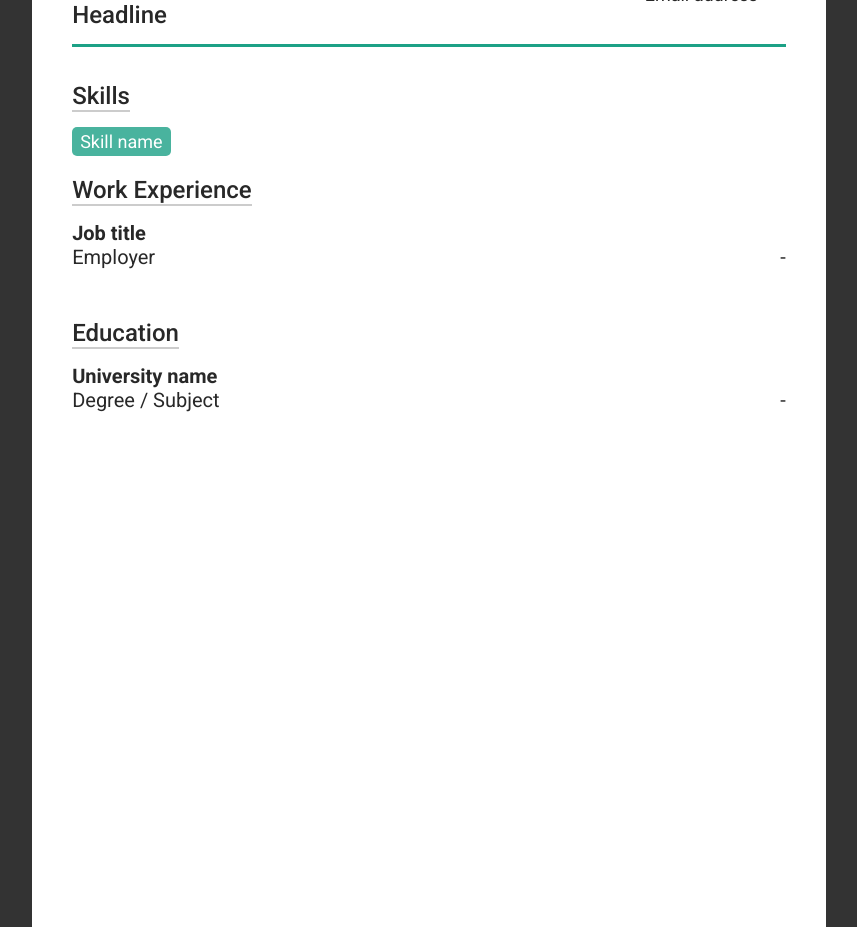
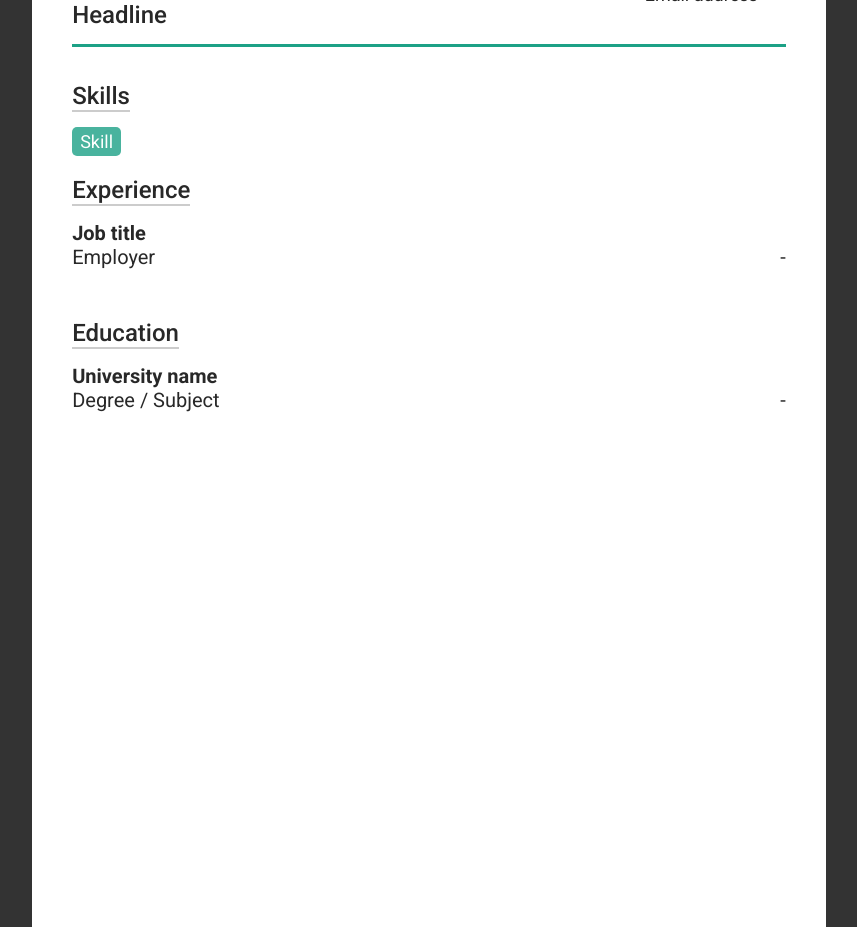
Before and after one commit to ipeng5/cv-application, a React (Create React App) app: page / in a window 1280 px wide. Shown: the part 1240-2167 px from the top of the page, without its empty margins (211-1068 px from the left). Built offline with nearby package versions, Linux system fonts and the light colour scheme; a web font is replaced by a local one.

Commit message:
Update default template

```diff
--- a/src/components/preview/EducationItem.js
+++ b/src/components/preview/EducationItem.js
@@ -4,7 +4,7 @@ export default function EducationItem(props) {
       <h3>{props.educationItem.uni ? props.educationItem.uni : 'University name'}</h3>
       <div className="details">
         <h4>{props.educationItem.subject ? props.educationItem.subject : 'Degree / Subject'}</h4>
-        <h4>
+        <h4 className="date">
           {props.educationItem.from} - {props.educationItem.to}
         </h4>
       </div>
--- a/src/components/preview/Experience.js
+++ b/src/components/preview/Experience.js
@@ -6,7 +6,7 @@ export default function Experience(props) {
   ));
   return (
     <div>
-      {experienceItems.length > 0 && <h2>Work Experience</h2>}
+      {experienceItems.length > 0 && <h2>Experience</h2>}
       {experienceItems}
     </div>
   );
--- a/src/components/preview/ExperienceItem.js
+++ b/src/components/preview/ExperienceItem.js
@@ -5,7 +5,7 @@ export default function ExperienceItem(props) {
         <h3>{props.experienceItem.title ? props.experienceItem.title : 'Job title'}</h3>
         <div className="details">
           <h4>{props.experienceItem.employer ? props.experienceItem.employer : 'Employer'}</h4>
-          <h4>
+          <h4 className="date">
             {props.experienceItem.from} - {props.experienceItem.to}
           </h4>
         </div>
--- a/src/components/preview/Preview.css
+++ b/src/components/preview/Preview.css
@@ -16,3 +16,7 @@
 .education-section {
   margin-bottom: 0.8rem;
 }
+
+.date {
+  flex-shrink: 0;
+}
--- a/src/components/preview/Preview.js
+++ b/src/components/preview/Preview.js
@@ -3,14 +3,17 @@ import Education from './Education';
 import Experience from './Experience';
 import Personal from './Personal';
 import Skills from './Skills';
+import { forwardRef } from 'react';
 
-export default function Preview(props) {
+const Preview = forwardRef((props, ref) => {
   return (
-    <div className="preview" ref={props.ainnerRef}>
+    <div className="preview" ref={ref}>
       <Personal cvData={props.cvData} />
       <Skills cvData={props.cvData} />
       <Experience cvData={props.cvData} />
       <Education cvData={props.cvData} />
     </div>
   );
-}
+});
+
+export default Preview;
--- a/src/components/preview/Skills.js
+++ b/src/components/preview/Skills.js
@@ -10,7 +10,7 @@ export default function Skills(props) {
       <div className="skill-item">
         {props.cvData.skillsData.map(skillItem => (
           <p key={skillItem.id} style={{ backgroundColor: color }}>
-            {skillItem.skill ? skillItem.skill : 'Skill name'}
+            {skillItem.skill ? skillItem.skill : 'Skill'}
           </p>
         ))}
       </div>
```
